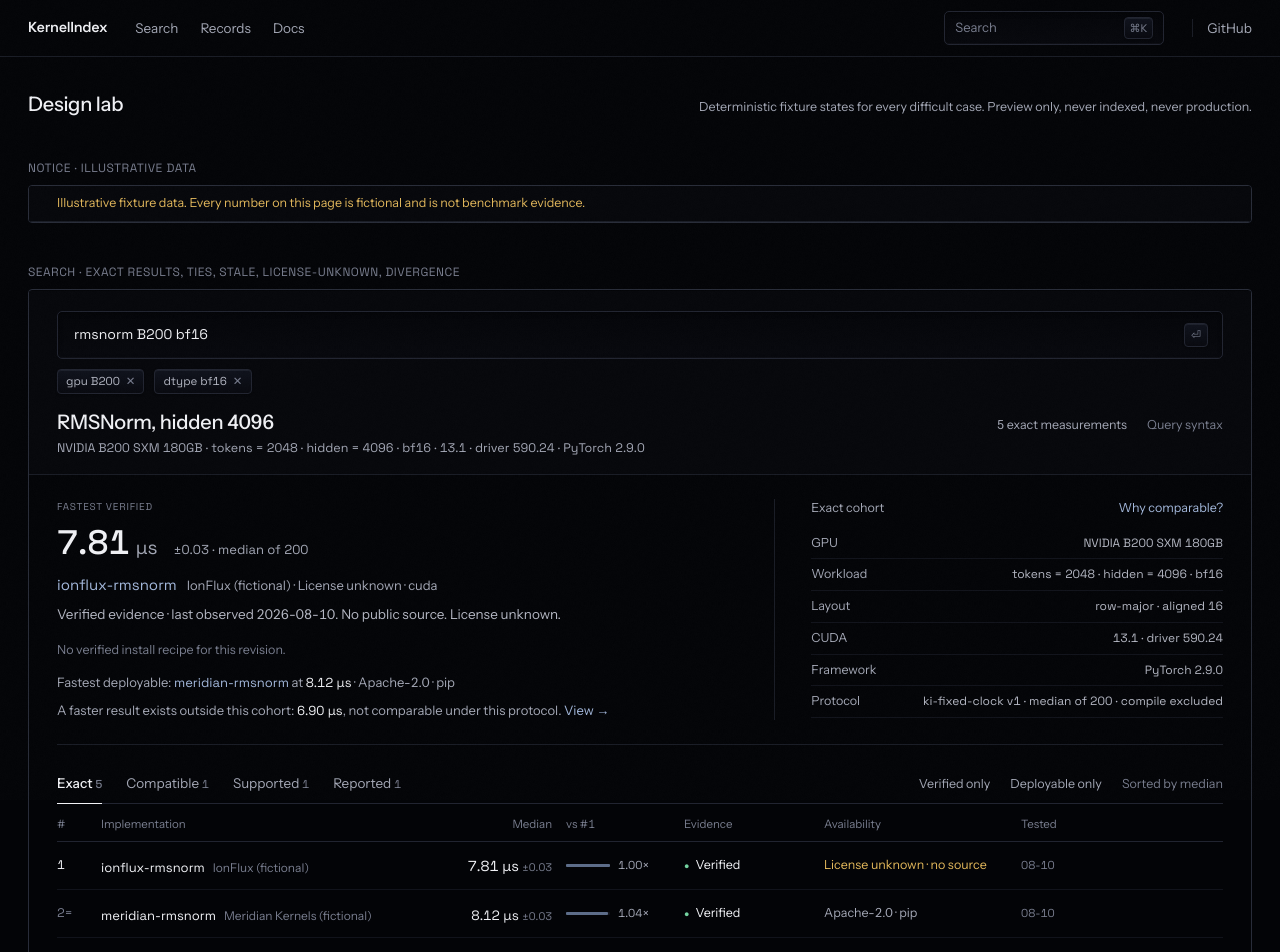
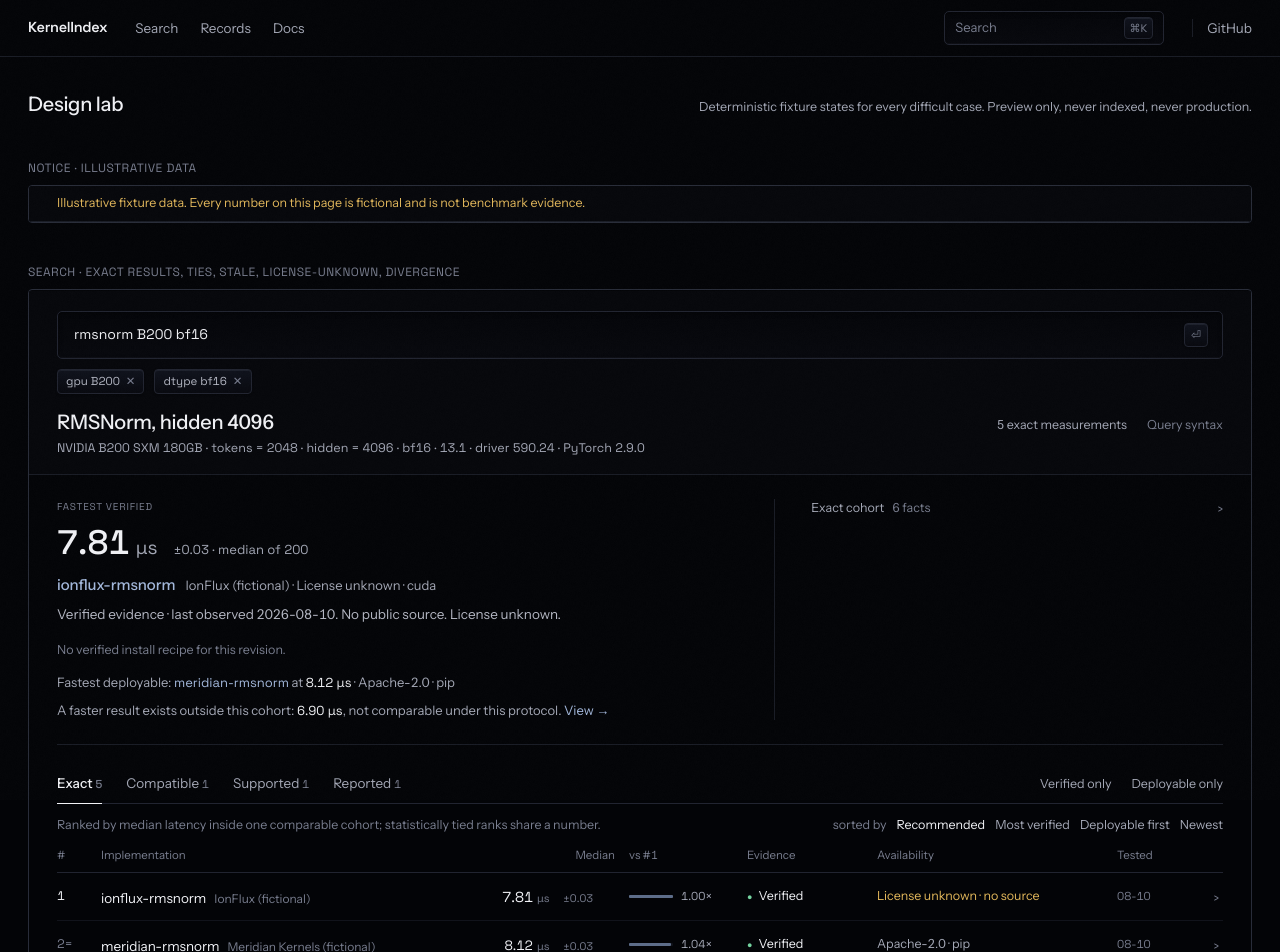
Before and after one commit to SamMausberg/KernelIndex, a Next.js app in the folder apps/web/: page /dev/design-lab in a window 1280 px wide. Shown: the top 952 px of the page. Built offline with nearby package versions, Linux system fonts and the light colour scheme.

Commit message:
feat(web): search result sorting, cohort disclosure, and denser aligned result rows

```diff
--- a/apps/web/src/app/search/page.tsx
+++ b/apps/web/src/app/search/page.tsx
@@ -1,6 +1,10 @@
 import type { Metadata } from "next"
 import { IllustrativeNotice } from "@/components/illustrative-notice"
-import { type ResultMode, SearchResults } from "@/features/search/results"
+import {
+  type ResultMode,
+  type ResultSort,
+  SearchResults,
+} from "@/features/search/results"
 import type { BrowseSort } from "@/features/search/start-state"
 import { getOperationIndex, searchCatalog } from "@/lib/catalog"
 
@@ -17,6 +21,12 @@ type Params = {
 }
 
 const MODES = new Set(["exact", "compatible", "supported", "reported"])
+const RESULT_SORTS = new Set([
+  "recommended",
+  "verified",
+  "deployable",
+  "newest",
+])
 const BROWSE_SORTS = new Set(["indexed", "active", "az"])
 
 export default async function SearchPage({
@@ -42,6 +52,10 @@ export default async function SearchPage({
             params.view && MODES.has(params.view)
               ? (params.view as ResultMode)
               : undefined,
+          sort:
+            params.sort && RESULT_SORTS.has(params.sort)
+              ? (params.sort as ResultSort)
+              : undefined,
           verified: params.verified === "1",
           deployable: params.deployable === "1",
           page: Number.isNaN(page) ? 1 : page,
--- /dev/null
+++ b/apps/web/src/components/metric.tsx
@@ -0,0 +1,34 @@
+import type { PrimaryMetric } from "@/lib/catalog-models"
+import { formatPrimaryParts, formatSpread } from "@/lib/format"
+
+/**
+ * A primary metric for a right-aligned table cell: the value in a
+ * caller-sized span, the unit in a fixed-width slot so digits align down a
+ * column even when rows mix µs and ms, and optionally the ± spread in a
+ * fixed left-aligned slot.
+ */
+export function Metric({
+  primary,
+  valueClassName,
+  spread = false,
+}: {
+  primary: PrimaryMetric | null
+  valueClassName: string
+  spread?: boolean
+}) {
+  if (!primary) return <span className="font-mono text-faint">—</span>
+  const parts = formatPrimaryParts(primary)
+  return (
+    <>
+      <span className={valueClassName}>{parts.value}</span>
+      <span className="ml-1 inline-block w-[22px] text-left font-mono text-[11px] text-faint">
+        {parts.unit}
+      </span>
+      {spread && (
+        <span className="ml-1 inline-block min-w-[52px] text-left font-mono text-[11px] text-faint">
+          {formatSpread(primary)}
+        </span>
+      )}
+    </>
+  )
+}
--- a/apps/web/src/features/home/latest-records.tsx
+++ b/apps/web/src/features/home/latest-records.tsx
@@ -1,6 +1,7 @@
 import Link from "next/link"
+import { Metric } from "@/components/metric"
 import type { ResultRow } from "@/lib/catalog"
-import { evidenceLabel, formatDateUTC, formatPrimaryParts } from "@/lib/format"
+import { evidenceLabel, formatDateUTC } from "@/lib/format"
 
 const GRID =
   "grid grid-cols-[1.2fr_1.4fr_110px_150px_150px_110px] min-w-[920px]"
@@ -34,28 +35,25 @@ export function LatestRecords({ rows }: { rows: ResultRow[] }) {
             key={row.runId ?? row.implementation.slug}
             className={`${GRID} h-[52px] items-center border-b border-line transition-colors hover:bg-raised`}
           >
-            <div className="truncate px-4 font-mono text-[13px] text-fg">
-              {row.operation.name} · {row.workloadSummary}
+            <div className="truncate px-4 text-[13px]">
+              <span className="text-fg">{row.operation.name}</span>
+              <span className="ml-2 font-mono text-[11.5px] text-faint">
+                {row.workloadSummary}
+              </span>
             </div>
             <div className="truncate px-4">
               <Link
                 href={`/implementations/${row.implementation.slug}`}
-                className="font-mono text-[13px]"
+                className="text-[13px]"
               >
                 {row.implementation.name}
               </Link>
             </div>
-            <div className="px-4 text-right font-mono text-[13.5px]">
-              {row.primary ? (
-                <>
-                  {formatPrimaryParts(row.primary).value}
-                  <span className="ml-1 text-[11px] text-faint">
-                    {formatPrimaryParts(row.primary).unit}
-                  </span>
-                </>
-              ) : (
-                "—"
-              )}
+            <div className="px-4 text-right whitespace-nowrap">
+              <Metric
+                primary={row.primary}
+                valueClassName="font-mono text-[13.5px] text-fg"
+              />
             </div>
             <div className="truncate px-4 font-mono text-[12.5px] text-muted">
               {row.hardware.model}
--- a/apps/web/src/features/search/result-row.tsx
+++ b/apps/web/src/features/search/result-row.tsx
@@ -1,17 +1,16 @@
 import Link from "next/link"
 import { Meter } from "@/components/meter"
+import { Metric } from "@/components/metric"
 import type { PrimaryMetric, ResultRow } from "@/lib/catalog"
 import {
   evidenceLabel,
   formatDateShort,
   formatDateUTC,
-  formatPrimary,
   formatRelative,
-  formatSpread,
 } from "@/lib/format"
 
 export const RESULT_GRID =
-  "grid grid-cols-[44px_minmax(240px,1.6fr)_150px_118px_140px_minmax(150px,1fr)_78px_120px_28px] min-w-[1190px]"
+  "grid grid-cols-[44px_minmax(220px,1.5fr)_168px_118px_130px_minmax(150px,1fr)_78px_28px] min-w-[1040px]"
 
 /** "Apache-2.0 · pip" — license state plus how the build is obtained. */
 export function availabilityText(row: ResultRow) {
@@ -51,7 +50,6 @@ export function ResultTableHead({ relativeLabel }: { relativeLabel?: string }) {
       <div className="py-2">Evidence</div>
       <div className="py-2">Availability</div>
       <div className="py-2">Tested</div>
-      <div />
       <div />
     </div>
   )
@@ -130,25 +128,24 @@ export function ResultRowItem({
         <div className="min-w-0 truncate pr-3">
           <Link
             href={`/implementations/${row.implementation.slug}`}
-            className="font-mono text-[13px] text-fg hover:text-accent-bright"
+            className="text-[13.5px] text-fg hover:text-accent-bright"
           >
             {row.implementation.name}
           </Link>
-          <span className="ml-2 text-[12px] text-faint">
-            {row.project.name}
-          </span>
+          {row.project.name !== row.implementation.name && (
+            <span className="ml-2 text-[12px] text-faint">
+              {row.project.name}
+            </span>
+          )}
         </div>
         <div className="pr-3.5 text-right whitespace-nowrap">
-          <span
-            className={`font-mono ${
+          <Metric
+            primary={row.primary}
+            spread
+            valueClassName={`font-mono ${
               row.rank === 1 ? "text-[14.5px]" : "text-[13.5px]"
-            } ${row.primary ? "text-fg" : "text-faint"}`}
-          >
-            {row.primary ? formatPrimary(row.primary) : "no run"}
-          </span>{" "}
-          <span className="font-mono text-[11px] text-faint">
-            {row.primary ? formatSpread(row.primary) : null}
-          </span>
+            } text-fg`}
+          />
         </div>
         <RelativeCell row={row} best={best} relative={relative} />
         <EvidenceCell row={row} />
@@ -165,17 +162,6 @@ export function ResultRowItem({
           }`}
         >
           {formatDateShort(row.lastTestedAt)}
-        </div>
-        <div className="text-right text-[12px] whitespace-nowrap opacity-0 transition-opacity group-hover:opacity-100 group-open:opacity-100 group-focus-within:opacity-100">
-          <Link href={`/implementations/${row.implementation.slug}`}>
-            Source
-          </Link>
-          {row.runId && (
-            <>
-              <span className="text-ghost"> · </span>
-              <Link href={`/runs/${row.runId}`}>Evidence</Link>
-            </>
-          )}
         </div>
         <div
           aria-hidden="true"
@@ -227,6 +213,7 @@ export function ResultRowItem({
               Evidence
             </div>
             {[
+              { k: "Implementation", v: row.implementation.slug },
               {
                 k: "Run",
                 v: row.runId ? `${row.runId.slice(0, 13)}…` : "no run",
--- a/apps/web/src/features/search/results.tsx
+++ b/apps/web/src/features/search/results.tsx
@@ -20,14 +20,53 @@ import { type BrowseFilters, OperationList, StartState } from "./start-state"
 import { SuggestInput } from "./suggest"
 
 export type ResultMode = "exact" | "compatible" | "supported" | "reported"
+export type ResultSort = "recommended" | "verified" | "deployable" | "newest"
 export type SearchFilters = {
   view?: ResultMode
+  sort?: ResultSort
   verified: boolean
   deployable: boolean
   page?: number
 }
 
 const PAGE_SIZE = 50
+
+const SORTS: { key: ResultSort; label: string }[] = [
+  { key: "recommended", label: "Recommended" },
+  { key: "verified", label: "Most verified" },
+  { key: "deployable", label: "Deployable first" },
+  { key: "newest", label: "Newest" },
+]
+
+const EVIDENCE_RANK = {
+  replicated: 4,
+  verified: 3,
+  reproducible: 2,
+  reported: 1,
+}
+
+/**
+ * Presentation reorder inside one already-grouped view. "Recommended" is the
+ * group's native order (ranking-v1 for the exact cohort); the others are
+ * stable re-sorts, so rank numbers keep their cohort meaning.
+ */
+function sortRows(rows: ResultRow[], sort: ResultSort): ResultRow[] {
+  if (sort === "recommended") return rows
+  const sorted = [...rows]
+  if (sort === "verified")
+    sorted.sort(
+      (a, b) =>
+        (b.evidence ? EVIDENCE_RANK[b.evidence] : 0) -
+        (a.evidence ? EVIDENCE_RANK[a.evidence] : 0),
+    )
+  if (sort === "deployable")
+    sorted.sort((a, b) => Number(isDeployable(b)) - Number(isDeployable(a)))
+  if (sort === "newest")
+    sorted.sort((a, b) =>
+      (b.lastTestedAt ?? "").localeCompare(a.lastTestedAt ?? ""),
+    )
+  return sorted
+}
 
 const MODES: { key: ResultMode; label: string; note: string | null }[] = [
   { key: "exact", label: "Exact", note: null },
@@ -62,6 +101,7 @@ function searchHref(
   const next = { ...filters, page: patch.page ?? 1, ...patch }
   const params = new URLSearchParams({ q: query })
   if (next.view && next.view !== "exact") params.set("view", next.view)
+  if (next.sort && next.sort !== "recommended") params.set("sort", next.sort)
   if (next.verified) params.set("verified", "1")
   if (next.deployable) params.set("deployable", "1")
   if (next.page > 1) params.set("page", String(next.page))
@@ -161,13 +201,15 @@ function Recommendation({
         <div className="mt-3">
           <Link
             href={`/implementations/${top.implementation.slug}`}
-            className="font-mono text-[15px]"
+            className="text-[15px] font-medium"
           >
             {top.implementation.name}
           </Link>
           <span className="ml-2.5 text-[13px] text-subtle">
             {[
-              top.project.name,
+              top.project.name === top.implementation.name
+                ? null
+                : top.project.name,
               top.license.concluded ??
                 top.license.declared ??
                 "License unknown",
@@ -225,15 +267,30 @@ function Recommendation({
       </div>
       {model.cohort && (
         <div className="border-l border-border pl-9 max-lg:border-l-0 max-lg:pl-0">
-          <div className="mb-2.5 flex items-baseline justify-between gap-4 text-[12.5px] text-subtle">
+          <details className="group">
+            <summary className="flex cursor-pointer list-none items-baseline justify-between gap-4 text-[12.5px] text-subtle transition-colors hover:text-fg [&::-webkit-details-marker]:hidden">
               <span>
                 {model.cohort.profile === "source_native"
                   ? "Source-native cohort"
                   : "Exact cohort"}
+                <span className="ml-2 text-faint">
+                  {model.cohort.facts.length} facts
                 </span>
+              </span>
+              <span
+                aria-hidden="true"
+                className="font-mono text-[12px] text-faint transition-transform group-open:rotate-90"
+              >
+                ›
+              </span>
+            </summary>
+            <div className="mt-2.5">
+              <KeyValueList items={model.cohort.facts} />
+              <p className="mt-2.5 text-[12.5px]">
                 <Link href="/docs#comparability">Why comparable?</Link>
+              </p>
             </div>
-          <KeyValueList items={model.cohort.facts} />
+          </details>
         </div>
       )}
     </section>
@@ -272,7 +329,8 @@ export function SearchResults({
       licenseMatches(policy.license, row.license.concluded)) &&
     (!policy.requireSource || row.sourceAvailable) &&
     (!policy.requireInstallable || row.installable)
-  const allRows = groupsByMode[view].filter(keep)
+  const sort = filters.sort ?? "recommended"
+  const allRows = sortRows(groupsByMode[view].filter(keep), sort)
   const hidden = groupsByMode[view].length - allRows.length
   const pageCount = Math.max(1, Math.ceil(allRows.length / PAGE_SIZE))
   const page = Math.min(Math.max(1, filters.page ?? 1), pageCount)
@@ -449,15 +507,38 @@ export function SearchResults({
                 >
                   Deployable only
                 </Link>
-                {view === "exact" && (
-                  <span className="text-faint">Sorted by median</span>
-                )}
               </div>
             </div>
 
-            {modeNote && (
-              <p className="mt-3 text-[12.5px] text-faint">{modeNote}</p>
+            <div className="mt-3 flex flex-wrap items-baseline justify-between gap-x-6 gap-y-1.5">
+              <p className="text-[12.5px] text-faint">
+                {modeNote ??
+                  "Ranked by median latency inside one comparable cohort; statistically tied ranks share a number."}
+              </p>
+              {allRows.length > 1 && (
+                <span className="flex items-baseline gap-2.5 text-[12.5px]">
+                  <span className="text-faint">sorted by</span>
+                  {SORTS.map((option) =>
+                    sort === option.key ? (
+                      <span key={option.key} className="text-fg">
+                        {option.label}
+                      </span>
+                    ) : (
+                      <Link
+                        key={option.key}
+                        href={searchHref(model.query, filters, {
+                          view,
+                          sort: option.key,
+                        })}
+                        className="text-subtle transition-colors hover:text-fg hover:no-underline"
+                      >
+                        {option.label}
+                      </Link>
+                    ),
                   )}
+                </span>
+              )}
+            </div>
 
             <div className="mt-1 animate-row-in overflow-x-auto [animation-delay:.12s]">
               {rows.length > 0 ? (
```
Lines whose indentation alone changed are shown as unchanged.
